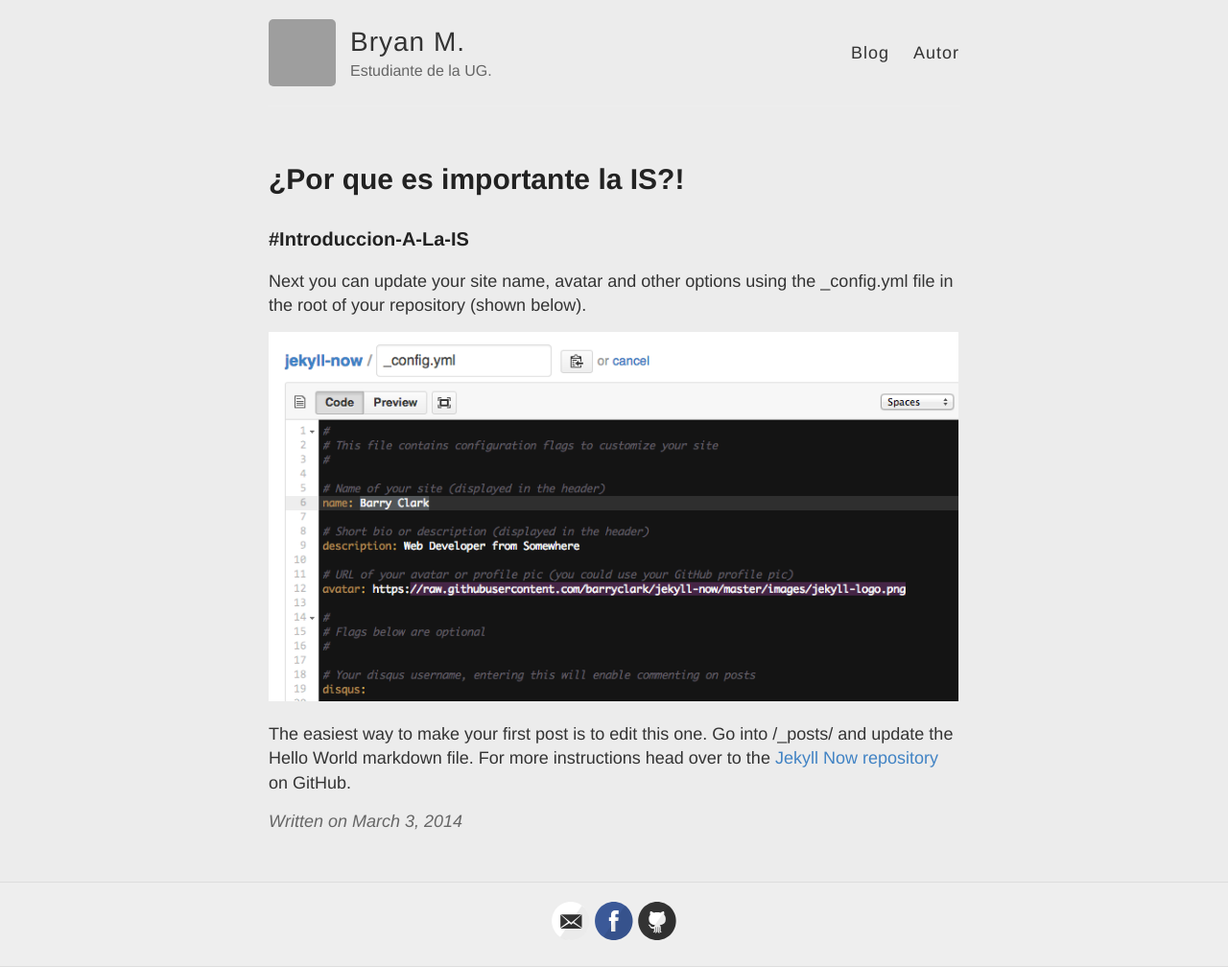
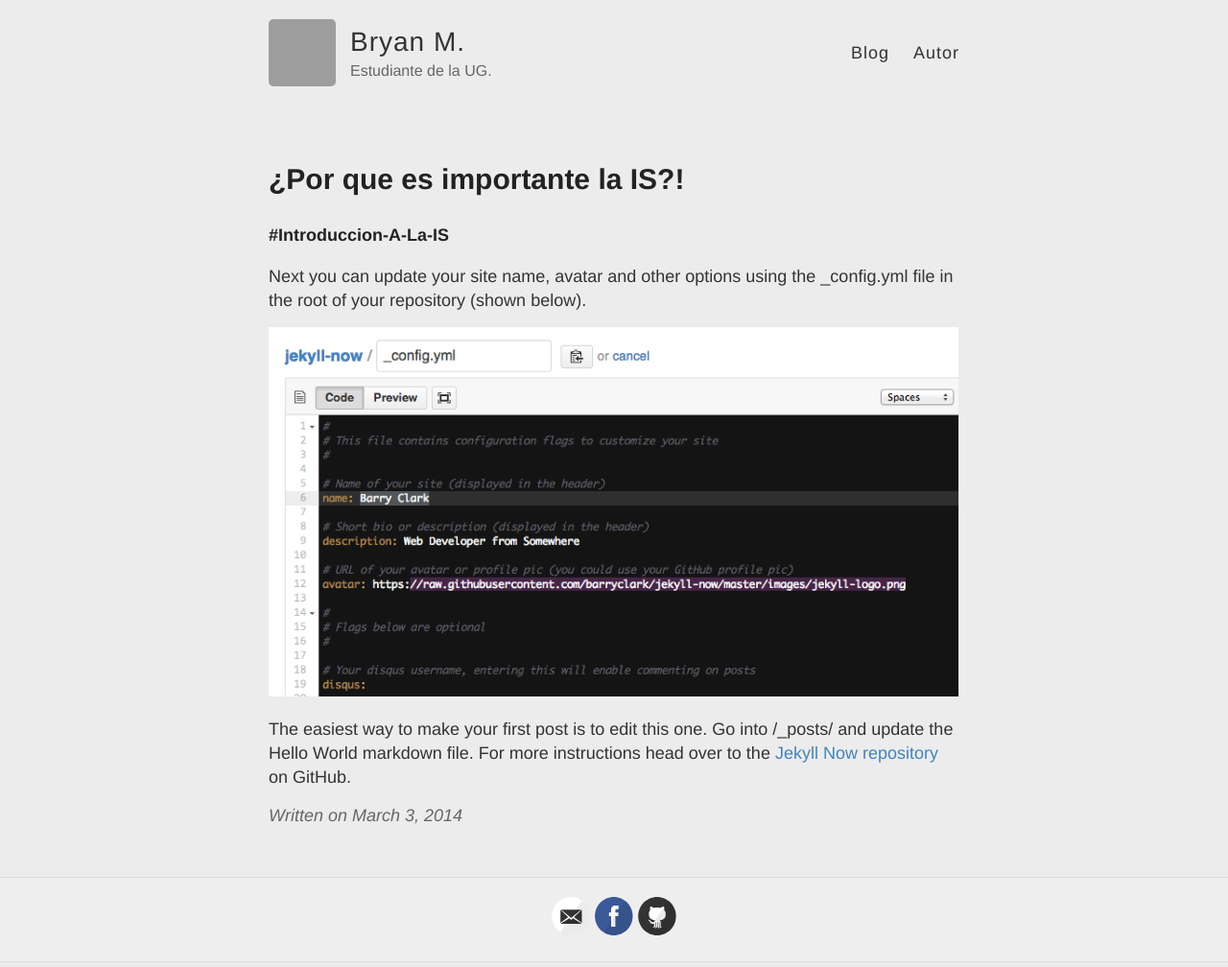
Before and after one commit to bryanjosemurillocamacho/bryanjosemurillocamacho.github.io, a Jekyll site: the page built from _posts/2014-3-3-Hello-World.md, in a window 1280 px wide. Shown: the whole page at 96% size. Built offline with Jekyll 4.4.1, drawn with Linux system fonts in a browser that asks for light colours; grey boxes are pictures that could not be loaded.

```diff
--- a/_posts/2014-3-3-Hello-World.md
+++ b/_posts/2014-3-3-Hello-World.md
@@ -3,7 +3,7 @@ layout: post
 title: ¿Por que es importante la IS?!
 ---
 
-<h3>#Introduccion-A-La-IS</h3> Next you can update your site name, avatar and other options using the _config.yml file in the root of your repository (shown below).
+<h5>#Introduccion-A-La-IS</h5> Next you can update your site name, avatar and other options using the _config.yml file in the root of your repository (shown below).
 
 ![_config.yml]({{ site.baseurl }}/images/config.png)
 
```
